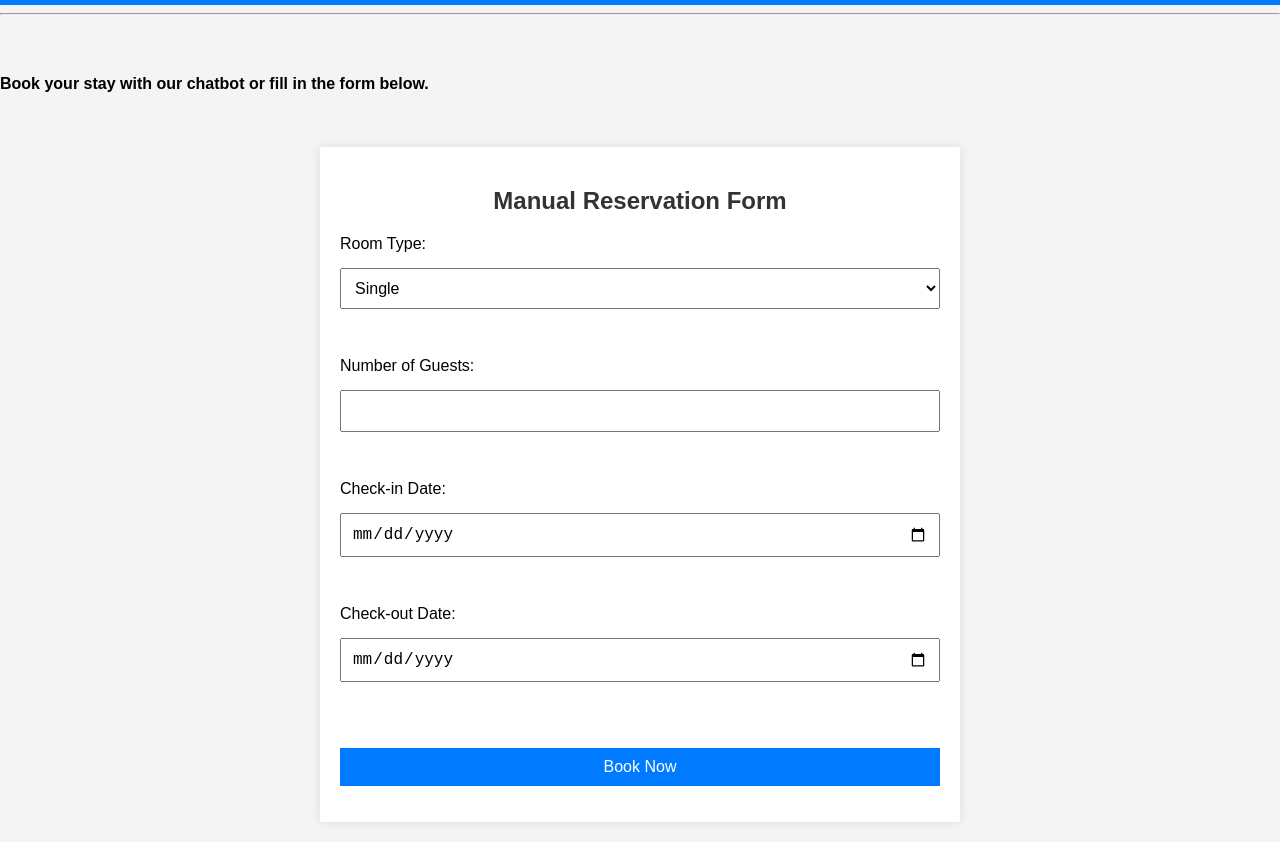
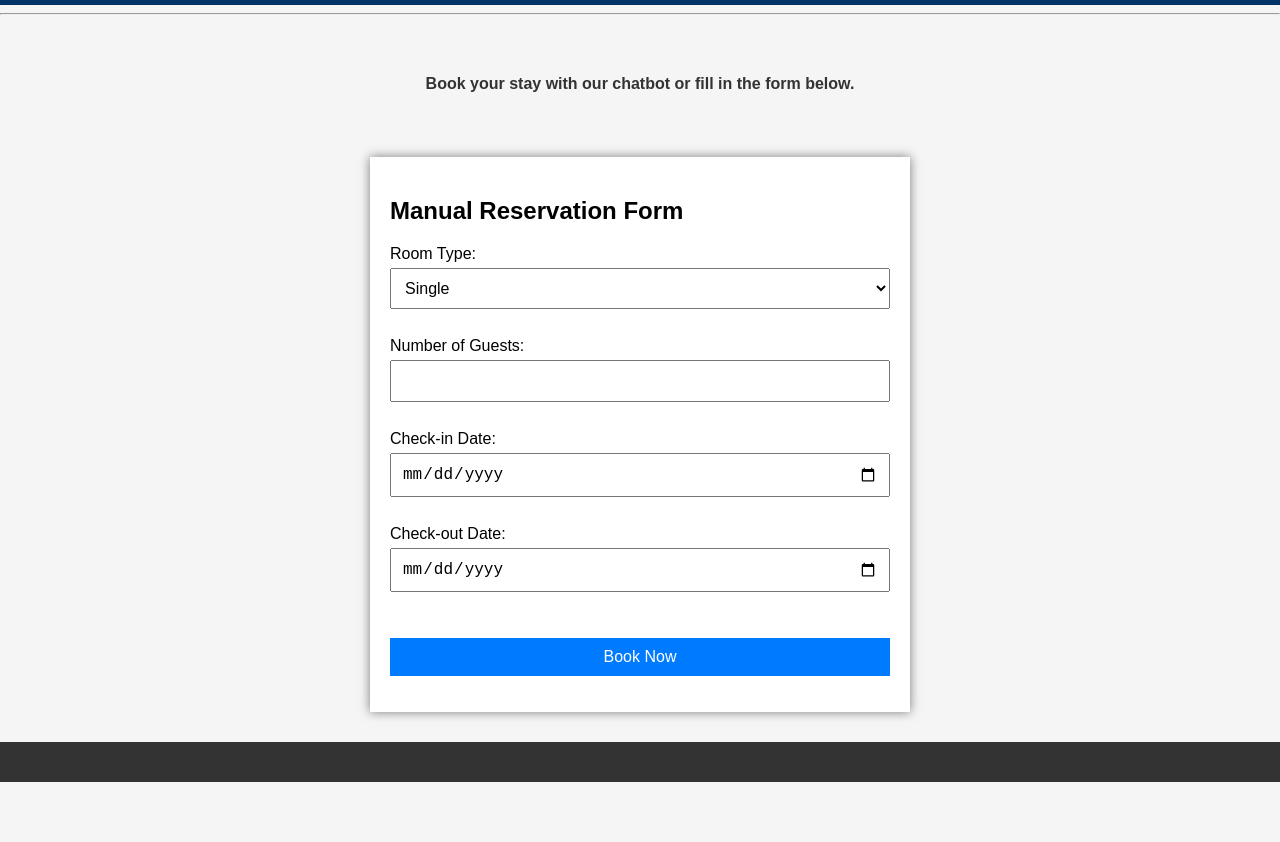
Before and after one commit to AltonDAlmeida/app, a plain HTML site: page APP project/static/index.html in a window 1280 px wide. Shown: the part 72-914 px from the top of the page. After the commit the page ends 854 px from the top, so only its background shows below. Drawn offline with nearby package versions, Linux system fonts and the light colour scheme; a script that the page names is missing.

Commit message:
Update styles.css

```diff
--- a/APP project/static/css/styles.css
+++ b/APP project/static/css/styles.css
@@ -2,37 +2,37 @@ body {
     font-family: Arial, sans-serif;
     margin: 0;
     padding: 0;
-    background-color: #f4f4f4;
+    background-color: #F5F5F5; /* Light gray background for the main body */
 }
 
 header {
     text-align: center;
-    background-color: #007BFF;
+    background-color: #003366; /* Deep blue background */
     color: white;
     padding: 20px;
+}
+
+p {
+    text-align: center;
+    color: #333333; /* Dark charcoal for main text */
 }
 
 h1 {
     margin: 0;
 }
 
-.chatbot, .reservation-form {
-    max-width: 600px;
-    margin: 20px auto;
+.reservation-form {
+    max-width: 500px;
+    margin: 30px auto;
     background-color: white;
-    padding: 20px;
-    box-shadow: 0px 0px 10px rgba(0, 0, 0, 0.1);
-}
-
-h2 {
-    text-align: center;
-    color: #333;
+    padding:20px;
+    box-shadow: 0px 0px 10px rgba(0, 0, 0, 0.5);
 }
 
 form {
     display: flex;
     flex-direction: column;
-    gap: 15px;
+    gap: 5px;
 }
 
 input, select, button {
@@ -41,14 +41,14 @@ input, select, button {
 }
 
 button {
-    background-color: #007BFF;
+    background-color: #007BFF; /* Primary blue button */
     color: white;
     border: none;
     cursor: pointer;
 }
 
 button:hover {
-    background-color: #0056b3;
+    background-color: #0056b3; /* Darker blue on hover */
 }
 
 #formResponse {
@@ -57,3 +57,10 @@ button:hover {
     font-size: 16px;
     color: green;
 }
+
+footer {
+    background-color: #333333; /* Dark gray background for footer */
+    color: #E0E0E0; /* Light gray font for footer */
+    text-align: center;
+    padding: 20px;
+}
```
